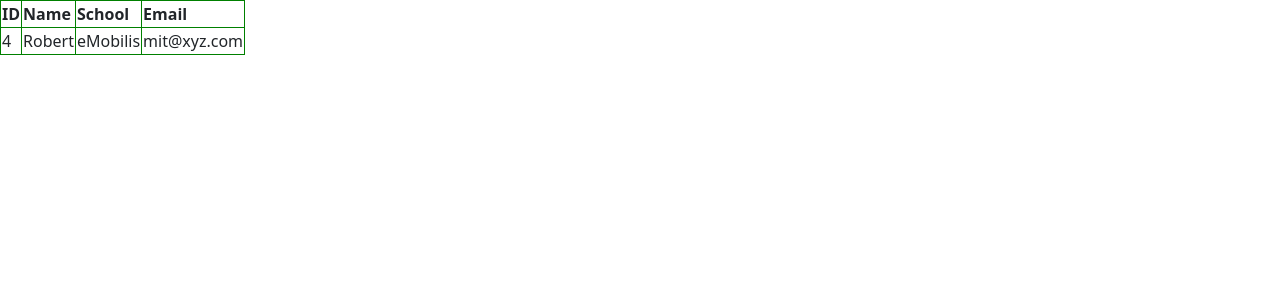
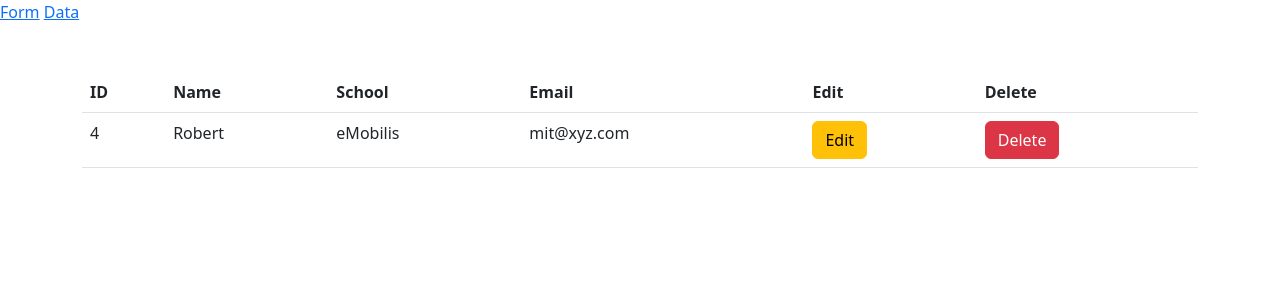
Before and after one commit to RMwashumbe/crudRobertpractice, a Django app: page /people in a window 1280 px wide. Shown: the top 300 px of the page. Run offline with Django 3.2, Linux system fonts and the light colour scheme; data comes from the database, SQL or seed files in the repository; both versions use the stored data as it was after the commit.

Commit message:
added file

```diff
--- a/app/templates/people.html
+++ b/app/templates/people.html
@@ -8,30 +8,39 @@
     <title>People</title>
     <link href="https://cdn.jsdelivr.net/npm/bootstrap@5.3.0/dist/css/bootstrap.min.css" rel="stylesheet" integrity="sha384-9ndCyUaIbzAi2FUVXJi0CjmCapSmO7SnpJef0486qhLnuZ2cdeRhO02iuK6FUUVM" crossorigin="anonymous">
 <script src="https://cdn.jsdelivr.net/npm/bootstrap@5.3.0/dist/js/bootstrap.bundle.min.js" integrity="sha384-geWF76RCwLtnZ8qwWowPQNguL3RmwHVBC9FhGdlKrxdiJJigb/j/68SIy3Te4Bkz" crossorigin="anonymous"></script>
-    <style type="text/css">
-        table,tr,th,td{
-            border: 1px green solid;
-            border-collapse: collapse;
-        }
-    </style>
 </head>
 <body>
-<table>
+<a href="{% url 'home' %}">Form</a>
+<a href="{% url 'people' %}">Data</a>
+<div class="container">
+    <table class="table mt-5">
+        <thead>
         <tr>
             <th>ID</th>
             <th>Name</th>
             <th>School</th>
             <th>Email</th>
+            <th>Edit</th>
+            <th>Delete</th>
         </tr>
+        </thead>
+        <tbody>
         {% for d in data %}
         <tr>
             <td>{{d.id}}</td>
             <td>{{d.name}}</td>
             <td>{{d.school}}</td>
             <td>{{d.email}}</td>
+            <td>
+                <a href="/update/{{d.id}}" class="btn btn-warning">Edit</a>
+            </td>
+            <td>
+                <a href="/delete/{{d.id}}" class="btn btn-danger">Delete</a>
+            </td>
         </tr>
         {% endfor %}
+        </tbody>
     </table>
+</div>
 </body>
 </html>
-<!--create a dashboard in django and intergret your website-->
--- a/app/urls.py
+++ b/app/urls.py
@@ -4,5 +4,7 @@
 urlpatterns = [
     path('', views.home, name="home"),
     path('insert', views.insert, name="insert"),
-    path('people', views.people, name="people")
+    path('people', views.people, name="people"),
+    path('delete/<id>', views.delete, name="delete"),
+    path('update/<id>', views.update, name="update")
 ]
--- a/app/views.py
+++ b/app/views.py
@@ -26,3 +26,14 @@
 
     context = {"data": d}
     return render(request, 'people.html', context)
+
+
+def delete(request, id):
+    dd = People.objects.get(id=id)
+    dd.delete()
+    return render(request, 'Delete Successful')
+
+
+def update(request, id):
+    l = People.objects.get(id=id)
+    return render(request, 'edit.html', {"l":l})
```
Also changed, not shown: app/templates/edit.html (added, +34 -0 lines), app/templates/home.html (+4 -4 lines), db.sqlite3. Lines whose indentation alone changed are shown as unchanged.
